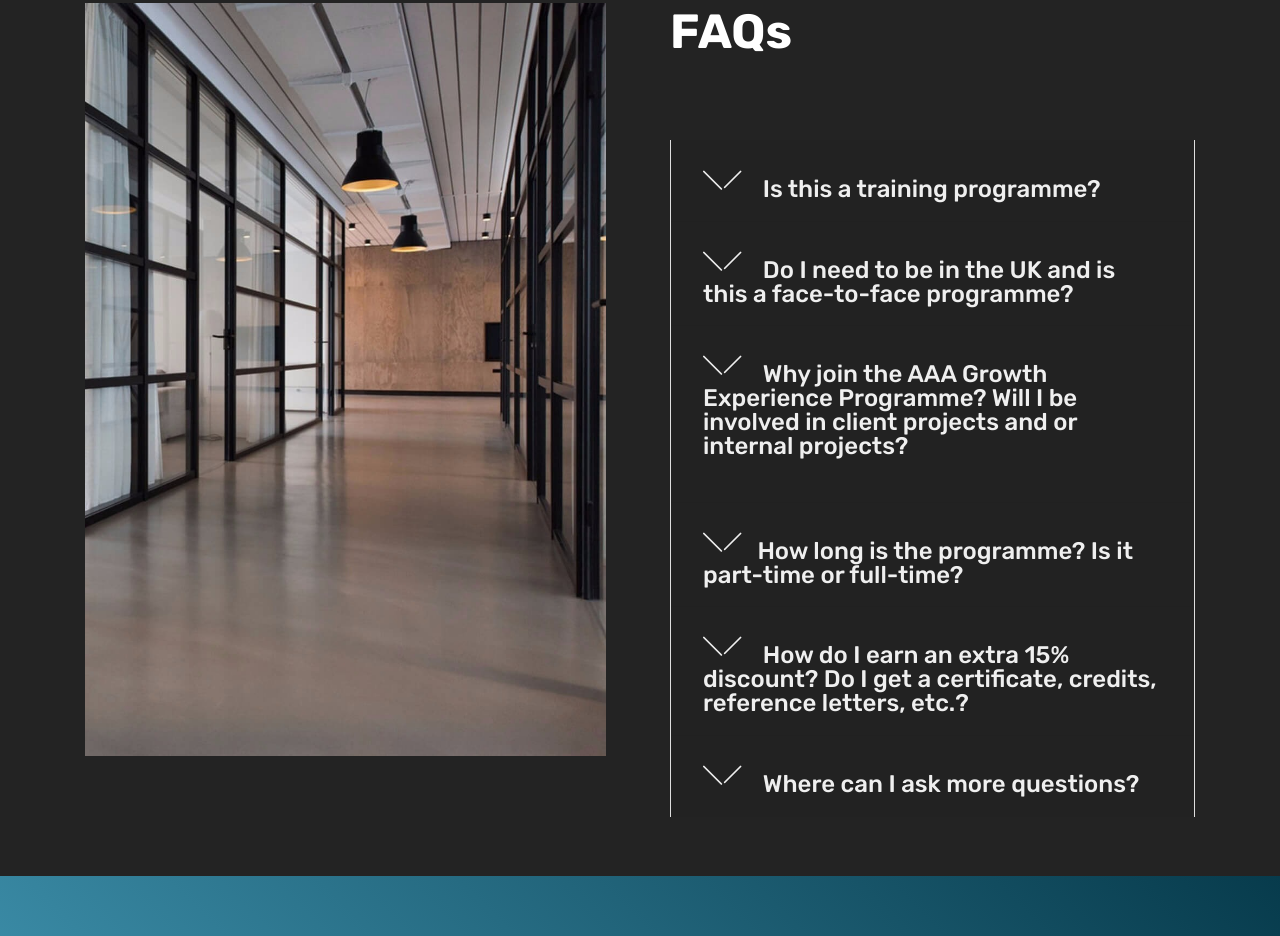
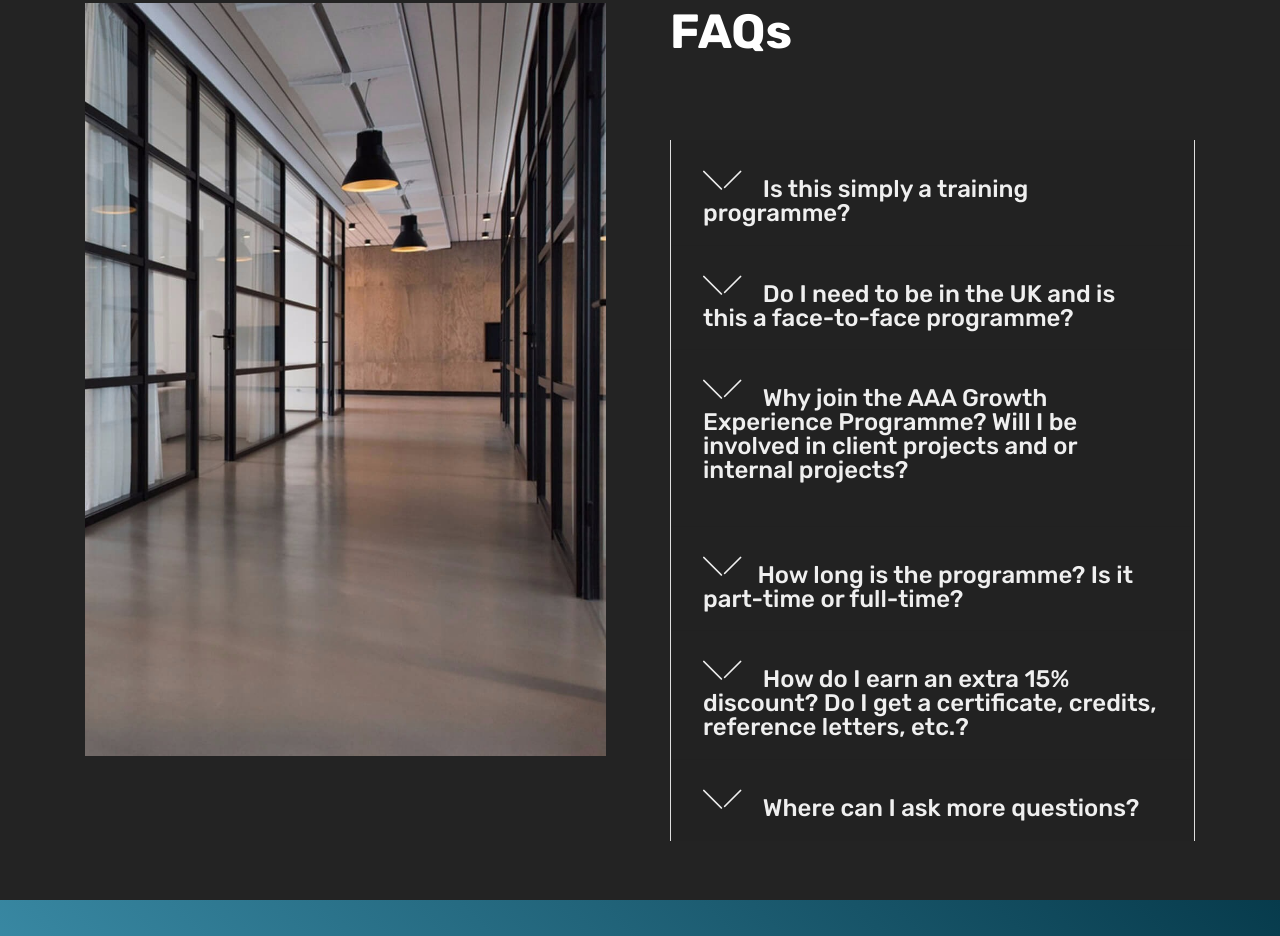
Before and after one commit to aaagr/z-16, a plain HTML site: page index.html in a window 1280 px wide. Shown: the part 8358-9294 px from the top of the page. Drawn offline with Linux system fonts and the light colour scheme; a script that the page names is missing; files whose address does not match are found by name.

Commit message:
Update index.html

```diff
--- a/index.html
+++ b/index.html
@@ -591,7 +591,7 @@ Better than an internship!">
                             <div class="card-header" role="tab" id="headingOne">
                                 <a role="button" class="collapsed panel-title text-black" data-toggle="collapse" data-core="" href="#collapse1_13" aria-expanded="false" aria-controls="collapse1">
                                     <h4 class="mbr-fonts-style display-5">
-                                        <span class="sign mbr-iconfont mbri-arrow-down inactive"></span>&nbsp;Is this a training programme?&nbsp;</h4>
+                                        <span class="sign mbr-iconfont mbri-arrow-down inactive"></span>&nbsp;Is this simply a training programme?&nbsp;</h4>
                                 </a>
                             </div>
                             <div id="collapse1_13" class="panel-collapse noScroll collapse" role="tabpanel" aria-labelledby="headingOne" data-parent="#bootstrap-accordion_13">
```
